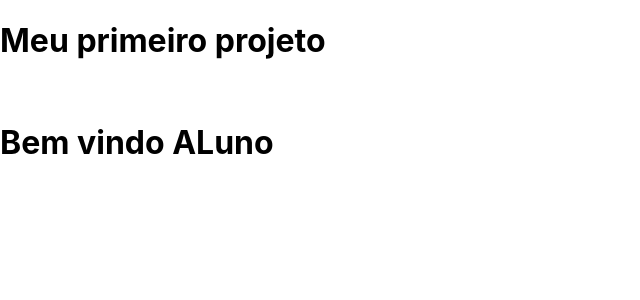
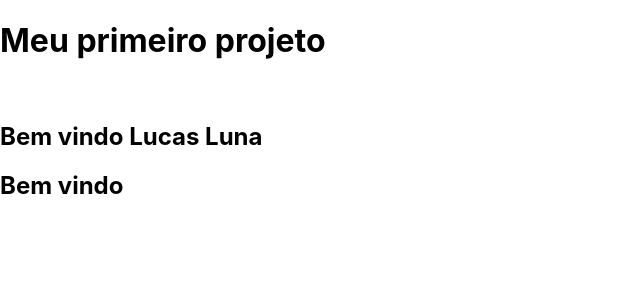
Before and after one commit to RenanRodriguesRecife/GerenciadorLinks_React-NATIVE, a React (Create React App) app in the folder devlink/: page / in a window 1280 px wide. Shown: the top 300 px of the page, without its empty margins (0-640 px from the left). Built offline with nearby package versions, Linux system fonts and the light colour scheme.

Commit message:
Propriedade

```diff
--- a/devlink/src/App.js
+++ b/devlink/src/App.js
@@ -3,16 +3,18 @@ export default function App(){
     <div>
       <h1>Meu primeiro projeto</h1>
       <br/>
+      <Aluno nome="Lucas Luna"/>
+
       <Aluno/>
     </div>
   )
 }
 
 
-function Aluno(){
+function Aluno({nome}){
   return(
     <div>
-      <h1>Bem vindo ALuno</h1>
+      <h2>Bem vindo {nome}</h2>
     </div>
   )
 }
```
